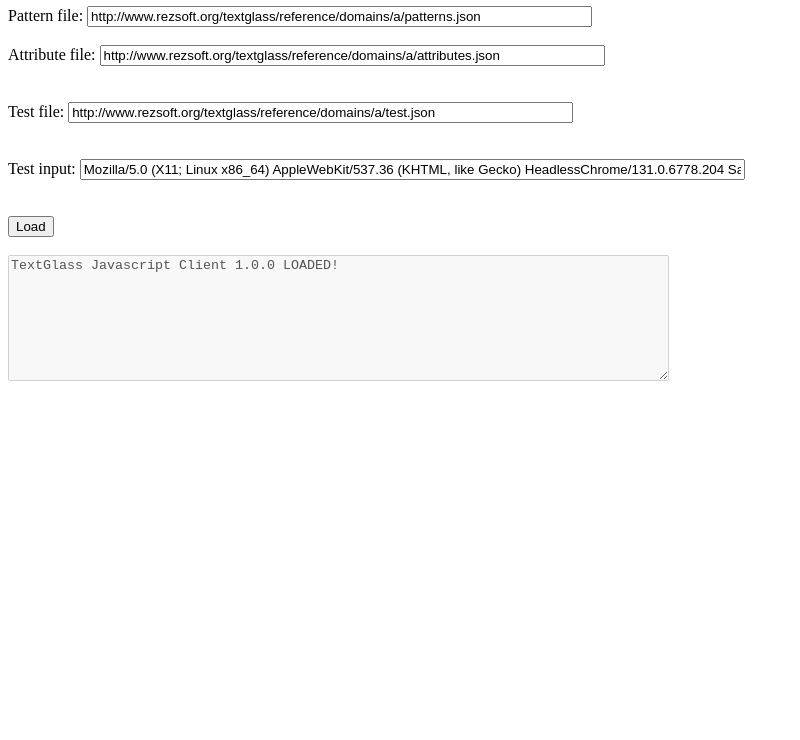
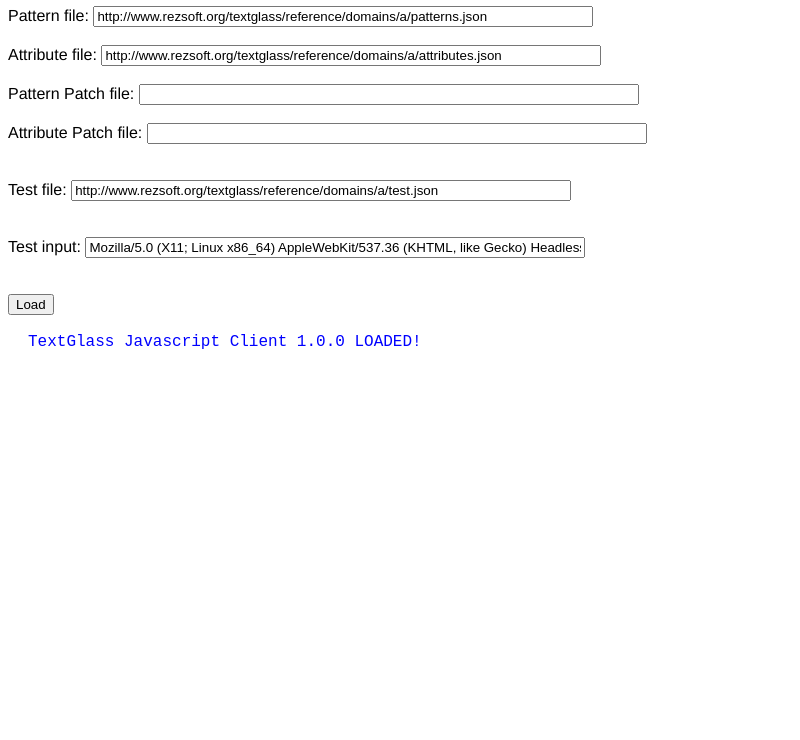
Before and after one commit to TextGlass/javascript, a plain HTML site: page index.html in a window 1280 px wide. Shown: the part 60-800 px from the top of the page, without its empty margins (0-800 px from the left). Drawn offline with Linux system fonts and the light colour scheme.

Commit message:
html formatting

```diff
--- a/index.html
+++ b/index.html
@@ -1,34 +1,51 @@
 <html>
 <head>
   <title>TextGlass</title>
+  <meta name="viewport" content="width=device-width, initial-scale=1">
+  <style type="text/css">
+    body {
+      font-family: Helvetica, Arial, sans-serif;
+    }
+    .out {
+      color: #0000FF;
+      font-family: "Courier New", Courier, monospace;
+      padding-left: 20px;
+    }
+    .input {
+      width: 100%;
+      max-width: 500px;
+    }
+  </style>
 </head>
 <body onload="main()">
+
   <h1>TextGlass Javascript Client</h1>
-  Pattern file: <input id="pattern" type="text" size="60" value="http://www.rezsoft.org/textglass/reference/domains/a/patterns.json"><br>
+
+  Pattern file: <input id="pattern" class="input" type="text" size="60" value="http://www.rezsoft.org/textglass/reference/domains/a/patterns.json"><br>
   <br>
-  Attribute file: <input id="attribute" type="text" size="60" value="http://www.rezsoft.org/textglass/reference/domains/a/attributes.json"><br>
+  Attribute file: <input id="attribute" class="input"  type="text" size="60" value="http://www.rezsoft.org/textglass/reference/domains/a/attributes.json"><br>
   <br>
-  <div id="clientout"></div>
+  Pattern Patch file: <input id="patternpatch" class="input" type="text" size="60" value=""><br>
   <br>
-  Test file: <input id="test" type="text" size="60" value="http://www.rezsoft.org/textglass/reference/domains/a/test.json"><br>
+  Attribute Patch file: <input id="attributepatch" class="input" type="text" size="60" value=""><br>
   <br>
-  <div id="testout"></div>
+  <div id="clientout" class="out"></div>
   <br>
-  Test input: <input id="input" type="text" size="80" value=""><br>
+  Test file: <input id="test" class="input" type="text" size="60" value="http://www.rezsoft.org/textglass/reference/domains/a/test.json"><br>
   <br>
-  <div id="inputout"></div>
+  <div id="testout" class="out"></div>
+  <br>
+  Test input: <input id="input" class="input" type="text" size="80" value=""><br>
+  <br>
+  <div id="inputout" class="out"></div>
   <br>
   <input id="load" type="button" value="Load" onclick="load()"><br>
   <br>
-  <div class="out">
-    <textarea id="out" rows="8" cols="80" disabled></textarea>
-  </div>
+  <div id="out" class="out"></div>
+
   <script>
     function get(id) {
       return document.getElementById(id);
-    }
-    if(document.body.clientWidth < 800) {
-      get('out').cols = Math.floor(((document.body.clientWidth - 40) / 8));
     }
 
     get('input').value = navigator.userAgent;
@@ -36,27 +53,6 @@
     var textglass = textglass || {};
 
     textglass.debugLevel = 3;
-
-    textglass.debug = function(level, s) {
-      if(level <= textglass.debugLevel) {
-        var params = Array.prototype.slice.call(arguments, 0);
-        params[0] = 'textglass';
-        console.log.apply(console, params);
-
-        var out = get('out');
-        var line = out.value ? '\n' : '';
-
-        for(var i = 1; i < arguments.length; i++) {
-          if(i > 1) {
-            line += ' ';
-          }
-          line += arguments[i];
-        }
-
-        out.value += line;
-        out.scrollTop = out.scrollHeight;
-      }
-    };
 
     function load() {
       textglass.debug(3, 'Load button clicked');
@@ -99,11 +95,15 @@
 
     function main() {
       if(textglass.loaded) {
-        textglass.debug(1, 'TextGlass Javascript Client', textglass.version, "LOADED!");
+        get('out').innerHTML = 'TextGlass Javascript Client ' + textglass.version + ' LOADED!';
+      } else {
+        get('out').innerHTML = 'TextGlass ERROR';
       }
     }
   </script>
+
   <script src="js/textglass.js"></script>
   <script src="js/textglasstest.js"></script>
+
 </body>
 </html>
--- a/js/textglass.js
+++ b/js/textglass.js
@@ -5,7 +5,7 @@ if(typeof module !== 'undefined' && typeof module.exports !== 'undefined') {
 }
 
 textglass.version = '1.0.0';
-textglass.debugLevel = textglass.debugLevel || 2;
+textglass.debugLevel = textglass.debugLevel || -1;
 
 textglass.domains = {};
 
```
